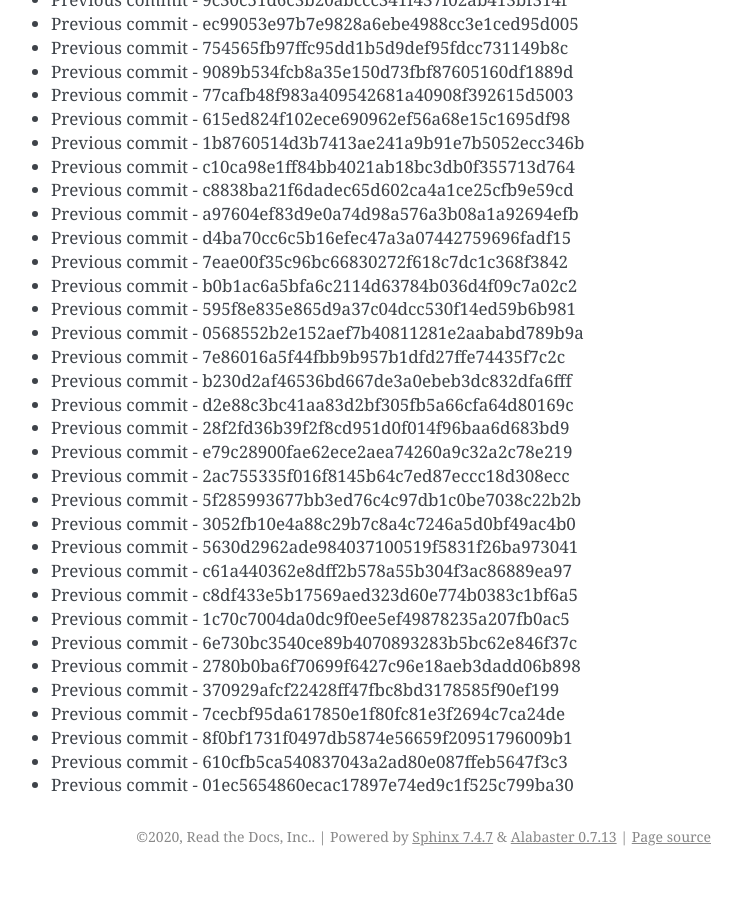
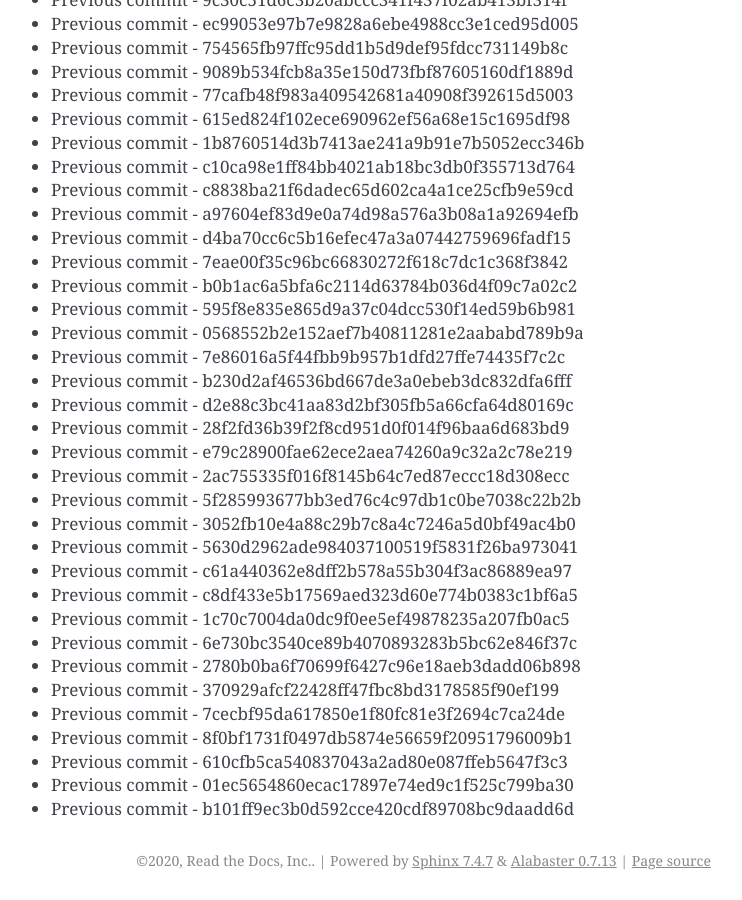
Before and after one commit to readthedocs/rtd-git-stresstest, a Sphinx documentation site: the page built from docs/updates.rst, in a window 1280 px wide and 900 px high, scrolled down 96771 px. Shown: the whole window, without its empty margins (399-1141 px from the left). Built offline with Sphinx 7.4.7, drawn with Linux system fonts in a browser that asks for light colours; before the commit the page ends 97647 px from its top, so only the background shows below that.

Commit message:
Generating commit from previous: b101ff9ec3b0d592cce420cdf89708bc9daadd6d

```diff
--- a/docs/updates.rst
+++ b/docs/updates.rst
@@ -4098,3 +4098,4 @@ It can be tested for any performance characteristics.
 * Previous commit - 8f0bf1731f0497db5874e56659f20951796009b1
 * Previous commit - 610cfb5ca540837043a2ad80e087ffeb5647f3c3
 * Previous commit - 01ec5654860ecac17897e74ed9c1f525c799ba30
+* Previous commit - b101ff9ec3b0d592cce420cdf89708bc9daadd6d
```
